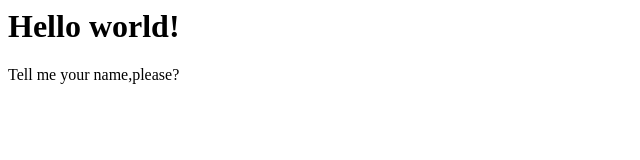
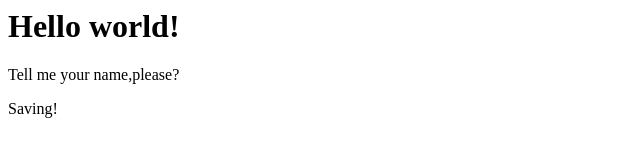
Before and after one commit to kate-rin-a/Test-open, a plain HTML site: page index.html in a window 1280 px wide. Shown: the full height of the page, 0-640 px from the left. Drawn offline with Linux system fonts and the light colour scheme.

```diff
--- a/index.html
+++ b/index.html
@@ -1,2 +1,4 @@
 <h1>Hello world!</h1>
 <p>Tell me your name,please?</p>
+
+<p>Saving!</p>
```
